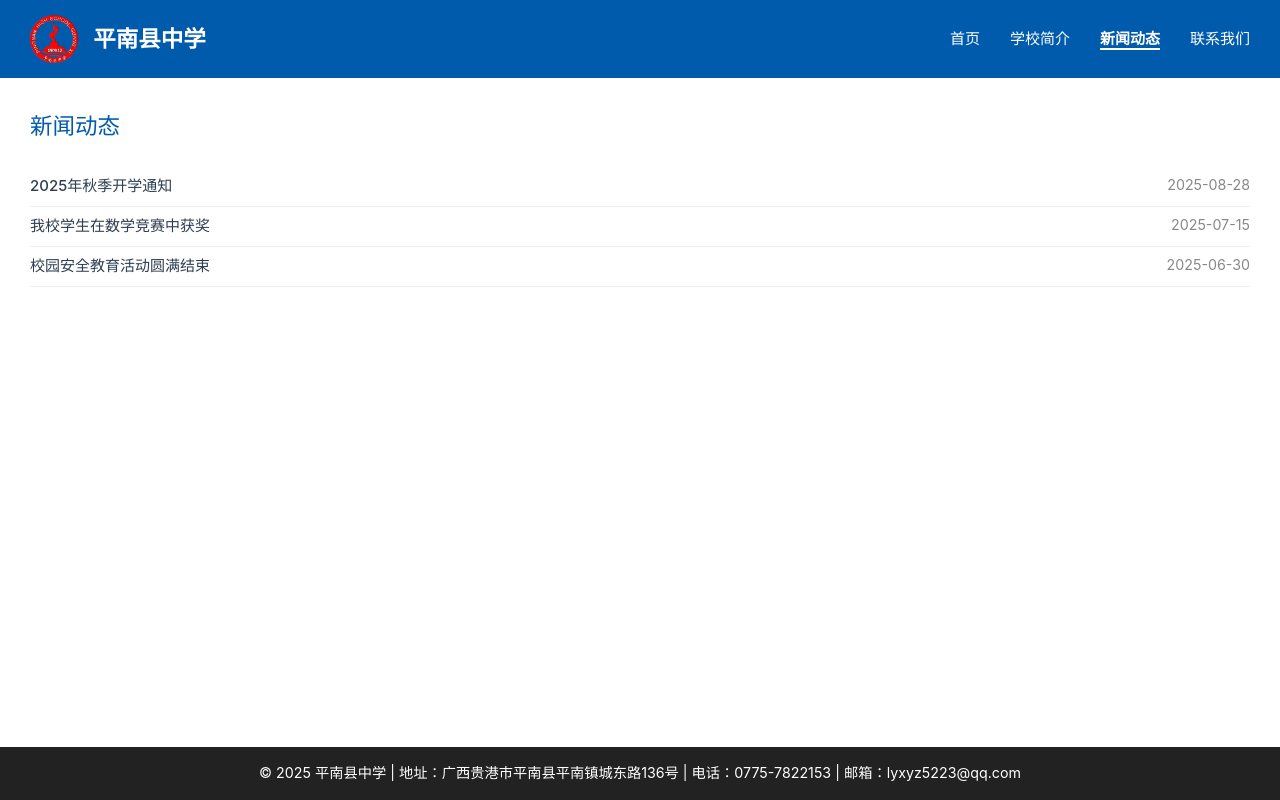
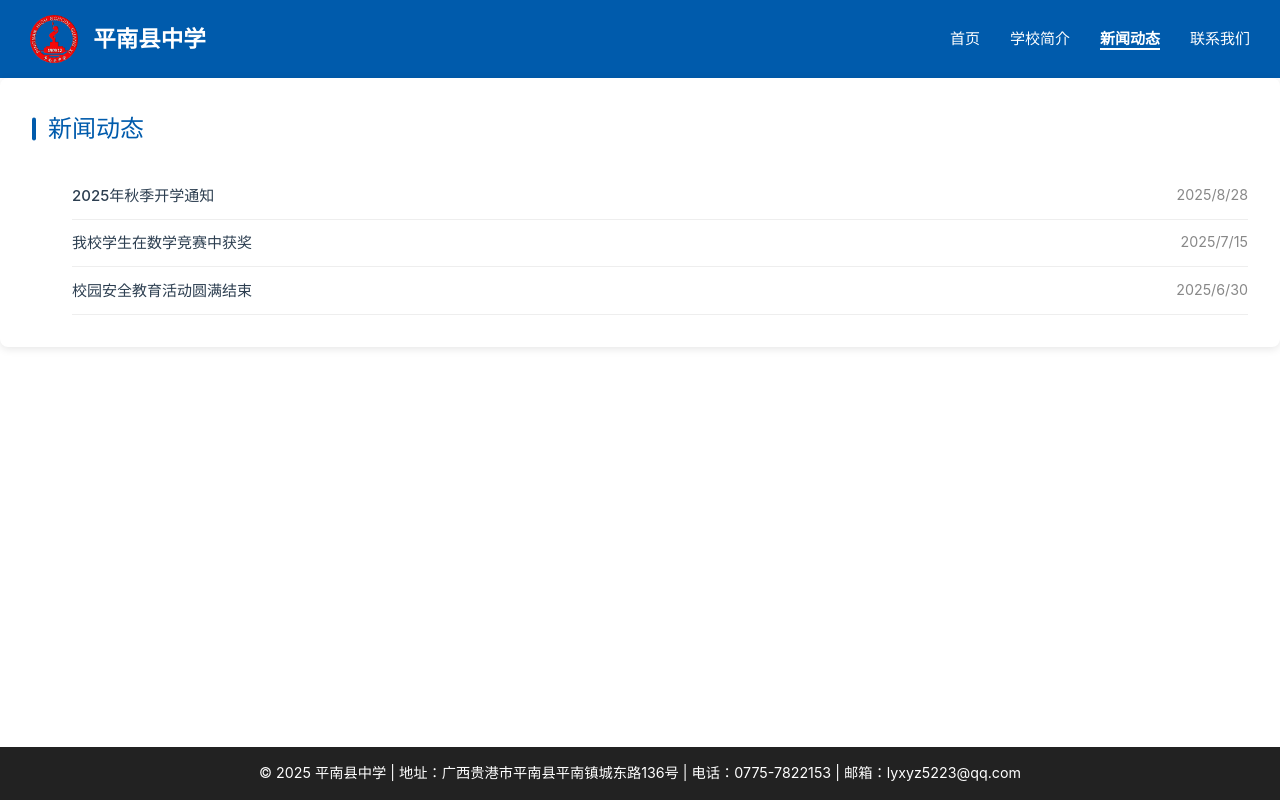
Before and after one commit to pnxzx/pnxzx.github.io, a Vue app: page /news in a window 1280 px wide. Built offline with nearby package versions, Linux system fonts and the light colour scheme.

Commit message:
feat(News): 初步实现文章管理编写

```diff
--- /dev/null
+++ b/src/components/NewsDetail.vue
@@ -0,0 +1,98 @@
+<template>
+  <article class="news-detail">
+    <button class="back-button" @click="router.back()">
+      <i class="icon-arrow-left"></i> 返回新闻列表
+    </button>
+
+    <header class="news-header">
+      <h1>{{ currentNews.title }}</h1>
+      <div class="news-meta">
+        <time :datetime="currentNews.date">{{ formatDate(currentNews.date) }}</time>
+        <span>发布部门：{{ currentNews.author }}</span>
+      </div>
+    </header>
+
+    <div class="news-content">
+      <p>{{ currentNews.content }}</p>
+      <!-- 实际项目中这里应该是富文本内容 -->
+    </div>
+  </article>
+</template>
+
+<script setup>
+import { computed } from 'vue'
+import { useRouter, useRoute } from 'vue-router'
+import newsData from '@/data/news.json' // 或继续使用本地数据
+
+const router = useRouter()
+const route = useRoute()
+
+const currentNews = computed(() => {
+  return newsData.find(item => item.id === Number(route.params.id)) || {
+    title: '文章不存在',
+    content: '抱歉，您访问的新闻不存在或已被删除'
+  }
+})
+
+const formatDate = (dateString) => {
+  return new Date(dateString).toLocaleDateString('zh-CN', {
+    year: 'numeric',
+    month: 'long',
+    day: 'numeric'
+  })
+}
+</script>
+
+<style scoped>
+.news-detail {
+  max-width: 800px;
+  margin: 0 auto;
+  padding: 2rem 1rem;
+}
+
+.back-button {
+  display: inline-flex;
+  align-items: center;
+  padding: 0.5rem 1rem;
+  margin-bottom: 1.5rem;
+  background: #f5f5f5;
+  border: none;
+  border-radius: 4px;
+  cursor: pointer;
+  transition: background 0.2s;
+}
+
+.back-button:hover {
+  background: #eee;
+}
+
+.news-header {
+  margin-bottom: 2rem;
+  padding-bottom: 1rem;
+  border-bottom: 1px solid #eee;
+}
+
+.news-header h1 {
+  font-size: clamp(1.5rem, 3vw, 2rem);
+  color: #333;
+  margin-bottom: 0.5rem;
+}
+
+.news-meta {
+  display: flex;
+  gap: 1rem;
+  color: #666;
+  font-size: 0.9rem;
+}
+
+.news-content {
+  line-height: 1.8;
+}
+
+@media (max-width: 768px) {
+  .news-meta {
+    flex-direction: column;
+    gap: 0.5rem;
+  }
+}
+</style>
--- a/src/components/NewsItem.vue
+++ b/src/components/NewsItem.vue
@@ -1,16 +1,81 @@
 <template>
-  <li class="news-item">
-    <span class="news-title">{{ news.title }}</span>
-    <span class="news-date">{{ news.date }}</span>
+  <li
+    class="news-item"
+    @click="navigateToDetail"
+    tabindex="0"
+    @keydown.enter="navigateToDetail"
+    role="article"
+    aria-labelledby="news-title"
+  >
+    <span id="news-title" class="news-title">{{ news.title }}</span>
+    <span class="news-date">{{ formatDate(news.date) }}</span>
   </li>
 </template>
 
 <script setup>
-defineProps({ news: Object })
+import { useRouter } from 'vue-router'
+import { computed } from 'vue'
+
+const props = defineProps({
+  news: {
+    type: Object,
+    required: true
+  }
+})
+
+const router = useRouter()
+
+const navigateToDetail = () => {
+  router.push({
+    name: 'NewsDetail',
+    params: { id: props.news.id }
+  })
+}
+
+const formatDate = (dateString) => {
+  return new Date(dateString).toLocaleDateString('zh-CN')
+}
 </script>
 
 <style scoped>
-.news-item { display: flex; justify-content: space-between; padding: 0.5em 0; border-bottom: 1px solid #eee; }
-.news-title { font-weight: 500; }
-.news-date { color: #888; font-size: 0.95em; }
+.news-item {
+  display: flex;
+  justify-content: space-between;
+  padding: 0.75em 0;
+  border-bottom: 1px solid #eee;
+  cursor: pointer;
+  transition: all 0.2s ease;
+}
+
+.news-item:hover {
+  background-color: rgba(0, 91, 172, 0.05);
+}
+
+.news-item:active {
+  transform: scale(0.98);
+}
+
+.news-title {
+  font-weight: 500;
+  flex: 1;
+}
+
+.news-date {
+  color: #888;
+  font-size: 0.95em;
+  margin-left: 1em;
+  white-space: nowrap;
+}
+
+@media (max-width: 768px) {
+  .news-item {
+    flex-direction: column;
+  }
+
+  .news-date {
+    margin-left: 0;
+    margin-top: 0.25em;
+    font-size: 0.85em;
+  }
+}
 </style>
--- a/src/components/NewsList.vue
+++ b/src/components/NewsList.vue
@@ -2,22 +2,68 @@
   <section class="news-list">
     <h2>新闻动态</h2>
     <ul>
-      <NewsItem v-for="item in news" :key="item.id" :news="item" />
+      <NewsItem
+        v-for="item in news"
+        :key="item.id"
+        :news="item"
+      />
     </ul>
   </section>
 </template>
 
 <script setup>
 import NewsItem from './NewsItem.vue'
+
 const news = [
-  { id: 1, title: '2025年秋季开学通知', date: '2025-08-28' },
-  { id: 2, title: '我校学生在数学竞赛中获奖', date: '2025-07-15' },
-  { id: 3, title: '校园安全教育活动圆满结束', date: '2025-06-30' }
+  {
+    id: 1,
+    title: '2025年秋季开学通知',
+    date: '2025-08-28',
+    content: '根据教育局安排，我校将于9月1日正式开学...',
+    author: '校办公室'
+  },
+  {
+    id: 2,
+    title: '我校学生在数学竞赛中获奖',
+    date: '2025-07-15',
+    content: '在省级数学竞赛中，我校3名学生获得一等奖...',
+    author: '教务处'
+  },
+  {
+    id: 3,
+    title: '校园安全教育活动圆满结束',
+    date: '2025-06-30',
+    content: '为期两周的安全教育活动取得显著成效...',
+    author: '保卫处'
+  }
 ]
 </script>
 
 <style scoped>
-.news-list { background: #fff; padding: 2em; border-radius: 8px; }
-.news-list h2 { color: #005bac; margin-bottom: 1em; }
-.news-list ul { padding: 0; list-style: none; }
+.news-list {
+  background: #fff;
+  padding: clamp(1rem, 3vw, 2rem);
+  border-radius: 8px;
+  box-shadow: 0 2px 8px rgba(0, 0, 0, 0.1);
+}
+
+.news-list h2 {
+  color: #005bac;
+  margin-bottom: 1em;
+  font-size: clamp(1.25rem, 2vw, 1.5rem);
+  position: relative;
+  padding-left: 1rem;
+}
+
+.news-list h2::before {
+  content: '';
+  position: absolute;
+  left: 0;
+  top: 50%;
+  transform: translateY(-50%);
+  height: 60%;
+  width: 4px;
+  background: currentColor;
+  border-radius: 2px;
+}
 </style>
--- /dev/null
+++ b/src/data/news.json
@@ -0,0 +1,16 @@
+[
+  {
+    "id": 1,
+    "title": "2025年秋季开学通知",
+    "date": "2025-08-28",
+    "content": "根据教育局安排，我校将于9月1日正式开学...",
+    "author": "校办公室"
+  },
+  {
+    "id": 2,
+    "title": "我校学生在数学竞赛中获奖",
+    "date": "2025-07-15",
+    "content": "在省级数学竞赛中，我校3名学生获得一等奖...，问题是我们的网站根本没有构建完成。要怎么办怎么办怎么办怎么办怎么办怎么办怎么办怎么办怎么办怎么办怎么办怎么办怎么办怎么办怎么办怎么办怎么办怎么办怎么办怎么办怎么办怎么办怎么办怎么办怎么办怎么办怎么办怎么办怎么办怎么办怎么办怎么办怎么办怎么办怎么办怎么办怎么办怎么办怎么办怎么办怎么办怎么办怎么办怎么办怎么办怎么办怎么办怎么办怎么办怎么办怎么办怎么办怎么办怎么办怎么办怎么办怎么办怎么办怎么办怎么办怎么办怎么办怎么办怎么办怎么办怎么办怎么办怎么办怎么办怎么办怎么办怎么办怎么办怎么办怎么办",
+    "author": "教务处"
+  }
+]
--- a/src/router/index.js
+++ b/src/router/index.js
@@ -3,12 +3,22 @@ import Home from '../pages/Home.vue'
 import About from '../pages/About.vue'
 import News from '../pages/News.vue'
 import Contact from '../pages/Contact.vue'
+import NewsDetail from '@/components/NewsDetail.vue'
 
 const routes = [
   { path: '/', component: Home },
   { path: '/about', component: About },
   { path: '/news', component: News },
-  { path: '/contact', component: Contact }
+  { path: '/contact', component: Contact },
+
+
+  // 新闻
+  {
+    path: '/news/:id',
+    name: 'NewsDetail',
+    component: NewsDetail,
+    props: true
+  }
 ]
 
 const router = createRouter({
```
